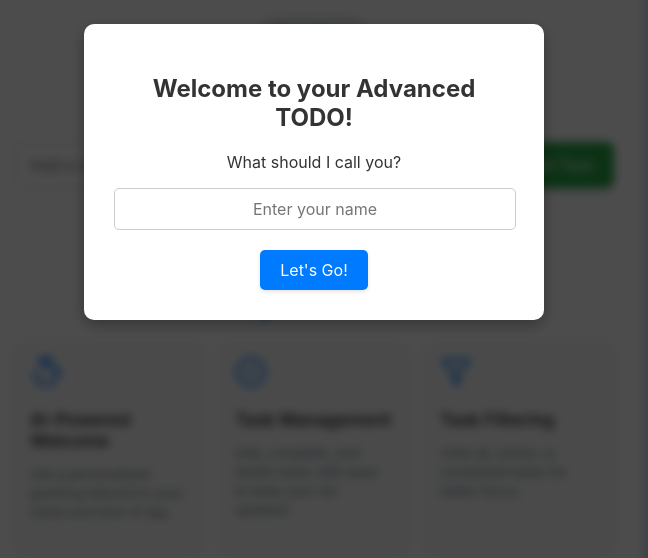
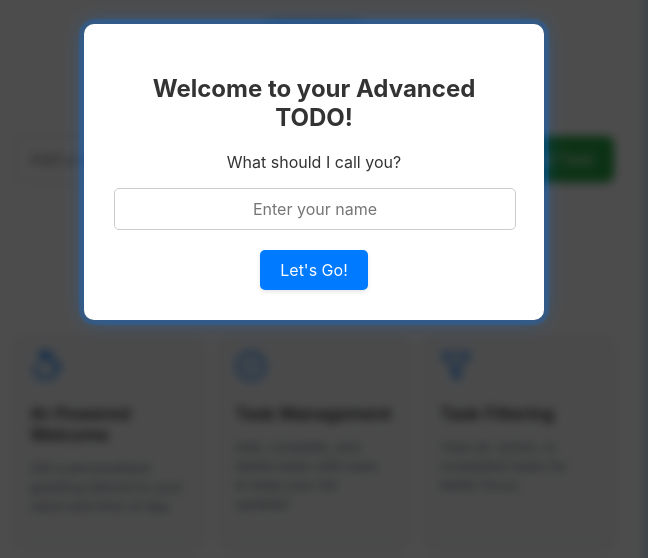
Before and after one commit to PiyushKumar9341/My-To-Do-List, a website: page index.html in a window 1280 px wide. Shown: the part 228-786 px from the top of the page, without its empty margins (326-974 px from the left). Drawn offline with Linux system fonts and the light colour scheme; no server answers.

Commit message:
Fix: Centered modal buttons and ensured pop-up styling is robust in dark mode

```diff
--- a/styles.css
+++ b/styles.css
@@ -28,13 +28,13 @@ body.dark-mode {
     text-align: center;
     transition: background-color 0.3s ease, box-shadow 0.3s ease;
 
-    /* Glowing effect for the container in light mode (blue glow) */
+    /* Glowing effect for the main container in light mode (blue glow) */
     box-shadow: 0 10px 50px rgba(0, 123, 255, 0.3), 0 0 30px rgba(0, 123, 255, 0.2);
 }
 
 body.dark-mode .container {
     background-color: #3A3A3A; /* Slightly lighter than body background for contrast */
-    /* Glowing effect for the container in dark mode (white glow) */
+    /* Glowing effect for the main container in dark mode (white glow) */
     box-shadow: 0 10px 50px rgba(255, 255, 255, 0.15), 0 0 30px rgba(255, 255, 255, 0.1);
 }
 
@@ -55,9 +55,8 @@ body.dark-mode h1 {
 
 /* Personalized Greeting Message Styling */
 .greeting-message {
-    font-family: 'Quicksand', sans-serif; /* New font for greeting */
-    font-size: 1.5em; /* Larger font size for impact */
-    font-weight: 600; /* Bold font weight */
+    font-size: 1.2em; /* Slightly smaller, more balanced */
+    font-weight: 500; /* Regular weight */
     color: #333; /* Default dark text for light mode */
     margin-top: 20px; /* Space above */
     margin-bottom: 20px; /* Space below */
@@ -672,10 +671,14 @@ body.dark-mode .section-title.active {
     max-width: 400px;
     width: 90%;
     transition: background-color 0.3s ease;
+    /* Glowing effect for the modal itself */
+    box-shadow: 0 0 0 5px rgba(0, 123, 255, 0.2), 0 0 20px rgba(0, 123, 255, 0.4);
 }
 body.dark-mode #welcomeModal {
     background: #3A3A3A;
     color: #E4E4E4;
+    /* Glowing effect for the modal itself in dark mode */
+    box-shadow: 0 0 0 5px rgba(255, 255, 255, 0.1), 0 0 20px rgba(255, 255, 255, 0.2);
 }
 body.dark-mode #welcomeModal h2 {
     color: #007bff;
```
